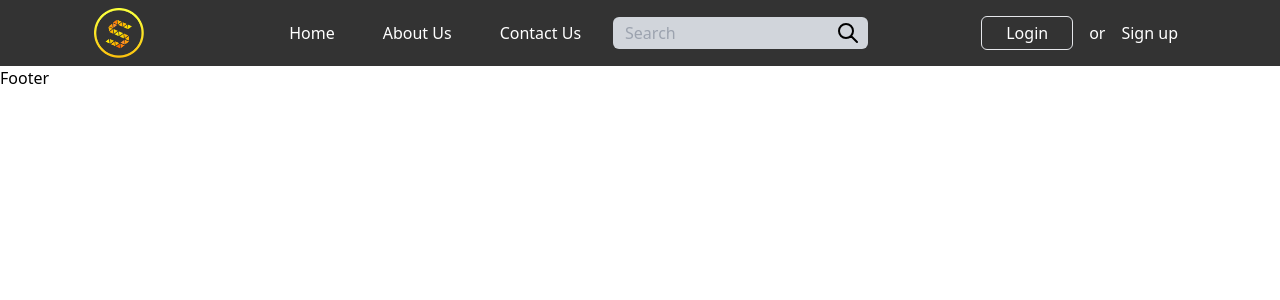
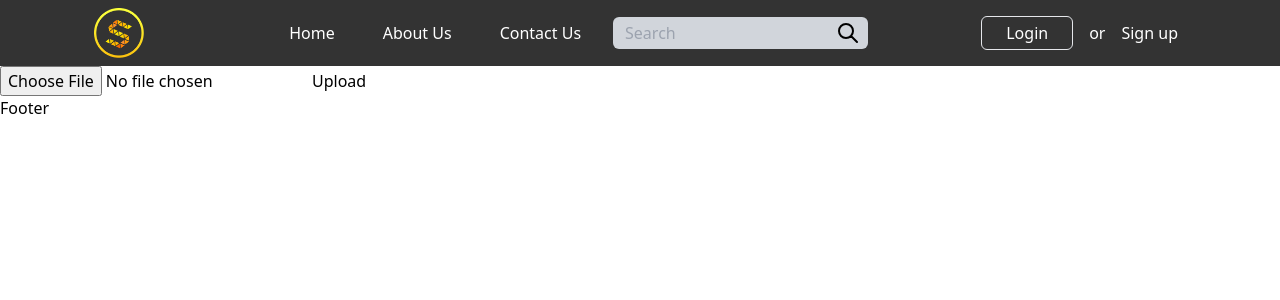
Before and after one commit to C1SE-20-SResume/_frontend, a React (Create React App) app: page /scan in a window 1280 px wide. Shown: the top 300 px of the page. Built offline with nearby package versions, Linux system fonts and the light colour scheme.

Commit message:
create scan cv

```diff
--- a/src/App.js
+++ b/src/App.js
@@ -2,11 +2,12 @@ import React from "react";
 import { BrowserRouter as Router, Switch, Route } from "react-router-dom";
 import { Header, Footer } from "./components";
 import { Login } from "./auth";
-import { Home, JobDetail } from "./pages";
+import { Home, JobDetail, Scan } from "./pages";
 import { useCookies } from "react-cookie";
 
 function App() {
   const [cookies] = useCookies(["user"]);
+
   return (
     <Router>
       <Header />
@@ -29,6 +30,9 @@ function App() {
         <Route path="/job-detail/:id">
           <JobDetail />
         </Route>
+        <Route path="/scan">
+          <Scan />
+        </Route>
       </Switch>
 
       <Footer />
--- a/src/components/Header.js
+++ b/src/components/Header.js
@@ -10,12 +10,15 @@ function Header() {
 
   useEffect(() => {
     if (cookies.user) {
-      fetch(`http://_backend.win/api/login?api_token=${cookies.user}`, {
-        method: "GET",
-        headers: {
-          "Content-Type": "application/json",
-        },
-      })
+      fetch(
+        `${process.env.REACT_APP_API_URL}/login?api_token=${cookies.user}`,
+        {
+          method: "GET",
+          headers: {
+            "Content-Type": "application/json",
+          },
+        }
+      )
         .then((res) => res.json())
         .then((data) => {
           if (data.success) {
@@ -27,7 +30,7 @@ function Header() {
           setCookies("user", "");
         });
     }
-  }, [cookies]);
+  }, [cookies.user]);
   return (
     <header className="bg-[#333]">
       <div className="container">
--- a/src/pages/Home.js
+++ b/src/pages/Home.js
@@ -5,7 +5,7 @@ import { Link } from "react-router-dom";
 function Home() {
   const [listCandidate, setListCandidate] = useState([]);
 
-  const [cookies, setCookie] = useCookies(["user"]);
+  const [cookies] = useCookies(["user"]);
 
   useEffect(() => {
     fetch(
@@ -14,7 +14,7 @@ function Home() {
       .then((response) => response.json())
       .then((data) => setListCandidate(data.data))
       .catch((err) => console.log(err));
-  }, []);
+  }, [cookies.user]);
 
   return (
     <section className="py-10">
@@ -40,7 +40,7 @@ function Home() {
                   <p className="text-sm">{item.job_place}</p>
                 </div>
                 <div className="flex-1">
-                  <p className="text-sm">{item.job_salary}</p>
+                  <p className="text-sm">{item.salary}</p>
                 </div>
               </div>
             </Link>
--- a/src/pages/JobDetail.js
+++ b/src/pages/JobDetail.js
@@ -14,7 +14,7 @@ function JobDetail() {
       .then((res) => res.json())
       .then((data) => setJob(data.data))
       .catch((err) => console.log(err));
-  }, []);
+  }, [id, cookies.user]);
   console.log(job);
   return (
     <div>
--- /dev/null
+++ b/src/pages/Scan.js
@@ -0,0 +1,33 @@
+import React, { useState } from "react";
+import { useCookies } from "react-cookie";
+function Scan() {
+  const [pdf, setPdf] = useState("");
+  const [cookies, setCookie] = useCookies(["user"]);
+  const handleSubmit = (e) => {
+    e.preventDefault();
+    // get the file
+    const file = document.getElementById("file").files[0];
+    const formData = new FormData();
+    formData.append("file", file);
+    fetch(`${process.env.REACT_APP_API_URL}/scan`, {
+      method: "POST",
+      body: formData,
+    })
+      .then((res) => {
+        console.log(res);
+      })
+      .catch((err) => {
+        console.log(err);
+      });
+  };
+  return (
+    <div>
+      <form onSubmit={handleSubmit}>
+        <input type="file" name="file" id="file" />
+        <button>Upload</button>
+      </form>
+    </div>
+  );
+}
+
+export default Scan;
--- a/src/pages/index.js
+++ b/src/pages/index.js
@@ -1,3 +1,5 @@
 import Home from "./Home";
 import JobDetail from "./JobDetail";
-export { Home, JobDetail };
+import Scan from "./Scan";
+
+export { Home, JobDetail, Scan };
```
